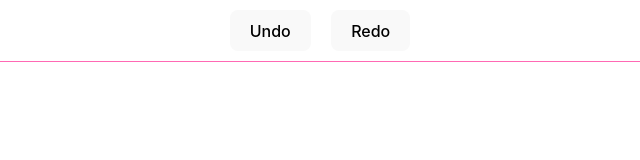
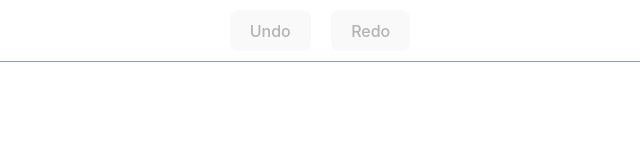
Before and after one commit to Serg-Ale/FrontEnd-Dots-Challenge, a React (Vite) app: page / in a window 1280 px wide. Shown: the top 160 px of the page, without its empty margins (330-970 px from the left). Built offline with nearby package versions, Linux system fonts and the light colour scheme.

Commit message:
feat: disable buttons when not needed

```diff
--- a/src/App.tsx
+++ b/src/App.tsx
@@ -34,8 +34,12 @@ function App() {
   return (
     <div className="app">
       <div className="button-wrapper">
-        <button onClick={undo}>Undo</button>
-        <button onClick={redo}>Redo</button>
+        <button disabled={dots.length === 0} onClick={undo}>
+          Undo
+        </button>
+        <button disabled={cach.length === 0} onClick={redo}>
+          Redo
+        </button>
       </div>
       <div className="click-area" onClick={setDotCoordinates}>
         {dots.map(({ x, y }: Dots, index: number) => (
```
